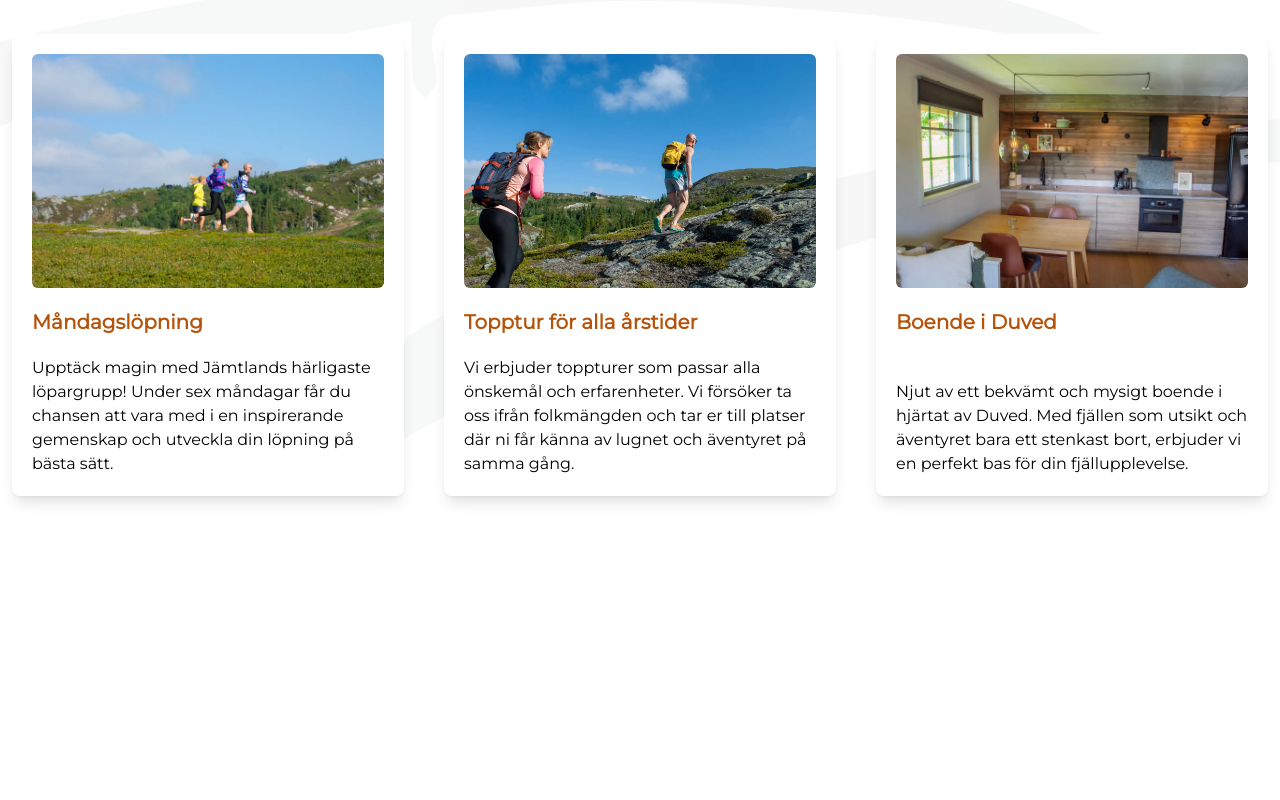
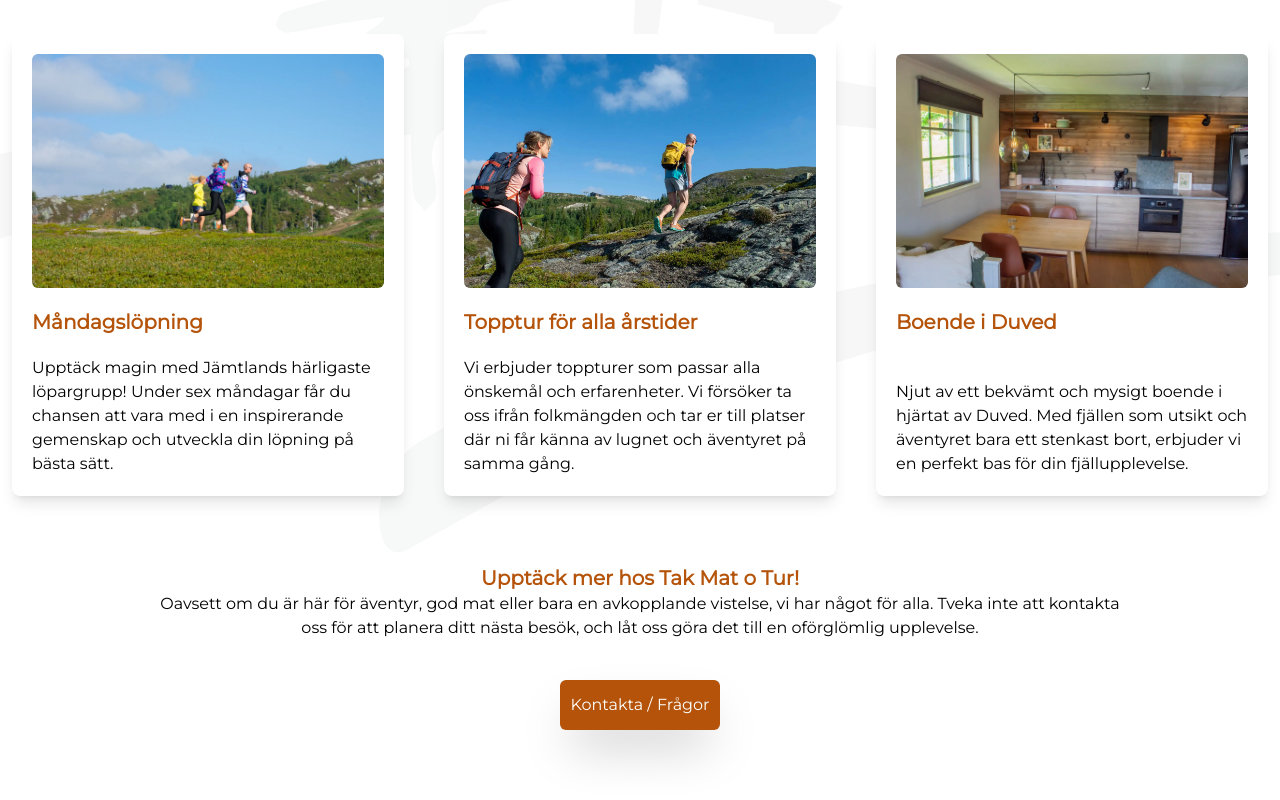
Before and after one commit to BoMar-Dev/takmatotur, a React (Vite) app in the folder client/: page / in a window 1280 px wide. Shown: the part 846-1646 px from the top of the page. Before the commit the page ends 1454 px from the top, so only its background shows below. Built offline with nearby package versions, Linux system fonts and the light colour scheme; a web font is replaced by a local one; what tailwindcss-animated would draw is missing.

Commit message:
adjusted landing

```diff
--- a/client/src/pages/Accommodation.jsx
+++ b/client/src/pages/Accommodation.jsx
@@ -121,7 +121,7 @@ const Accommodation = () => {
           />
         </section>
 
-        <article className="p-20 xl:p-6 max-w-[800px] mx-auto text-md border-2 border-amber-700 rounded-md mt-10">
+        <article className="p-5 xl:p-6 max-w-[800px] mx-auto text-md border-2 border-amber-700 rounded-md mt-10">
           <div className="m-auto text-5xl text-amber-700">
             <FaInfoCircle />
           </div>
@@ -151,9 +151,10 @@ const Accommodation = () => {
         </article>
 
         <div className="text-center p-5 max-w-screen-xl mx-auto mt-7">
+          <h2 className="text-xl font-semibold text-amber-700">
+            Planera din vistelse hos oss redan idag!
+          </h2>
           <p>
-            Planera din vistelse hos oss redan idag!
-            <br />
             Kontakta oss så ser vi till att skapa en minnesvärd upplevelse för
             dig eller er, med allt från fjällaktiviteter till matupplevelser.
           </p>
--- a/client/src/pages/Home.jsx
+++ b/client/src/pages/Home.jsx
@@ -116,6 +116,27 @@ const Home = () => {
             />
           </div>
         </section>
+        <div className="text-center flex justify-center w-full p-5 max-w-screen-xl xl:max-w-[1000px] mx-auto mt-7">
+          <div>
+            <h2 className="text-xl font-semibold text-amber-700">
+              Upptäck mer hos Tak Mat o Tur!
+            </h2>
+            <p>
+              Oavsett om du är här för äventyr, god mat eller bara en
+              avkopplande vistelse, vi har något för alla. Tveka inte att
+              kontakta oss för att planera ditt nästa besök, och låt oss göra
+              det till en oförglömlig upplevelse.
+            </p>
+
+            <div className="flex justify-center mt-10 mb-5 ">
+              <Link to="/kontakt" className="inline-flex">
+                <button className="relative flex h-[50px] w-40 items-center justify-center overflow-hidden bg-amber-700 text-white shadow-2xl transition-all rounded-md">
+                  <span className="relative z-10">Kontakta / Frågor</span>
+                </button>
+              </Link>
+            </div>
+          </div>
+        </div>
       </main>
     </>
   );
```
